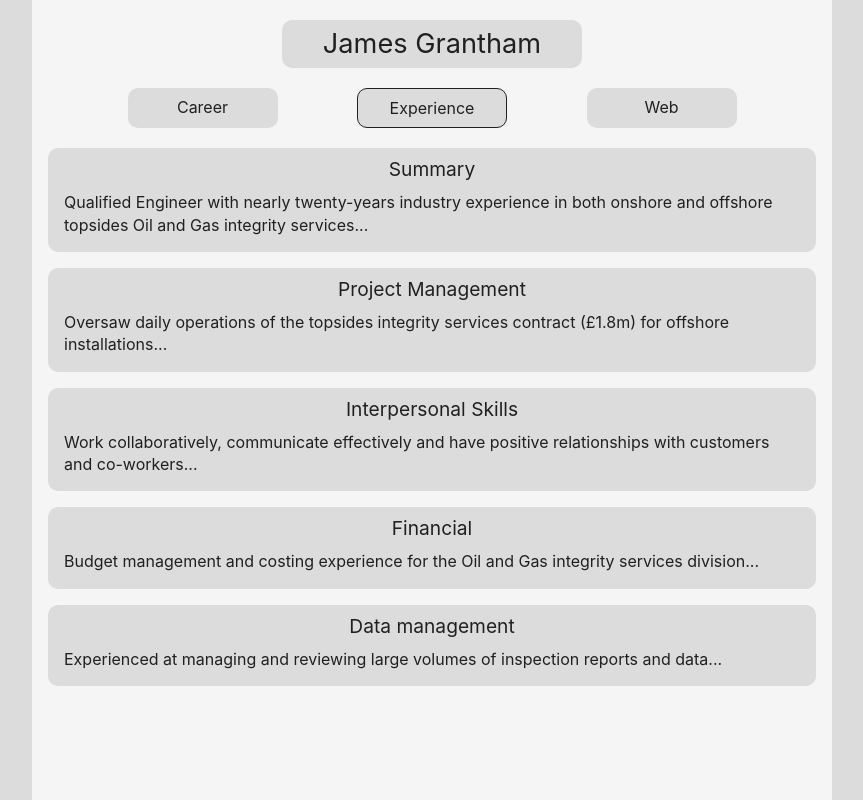
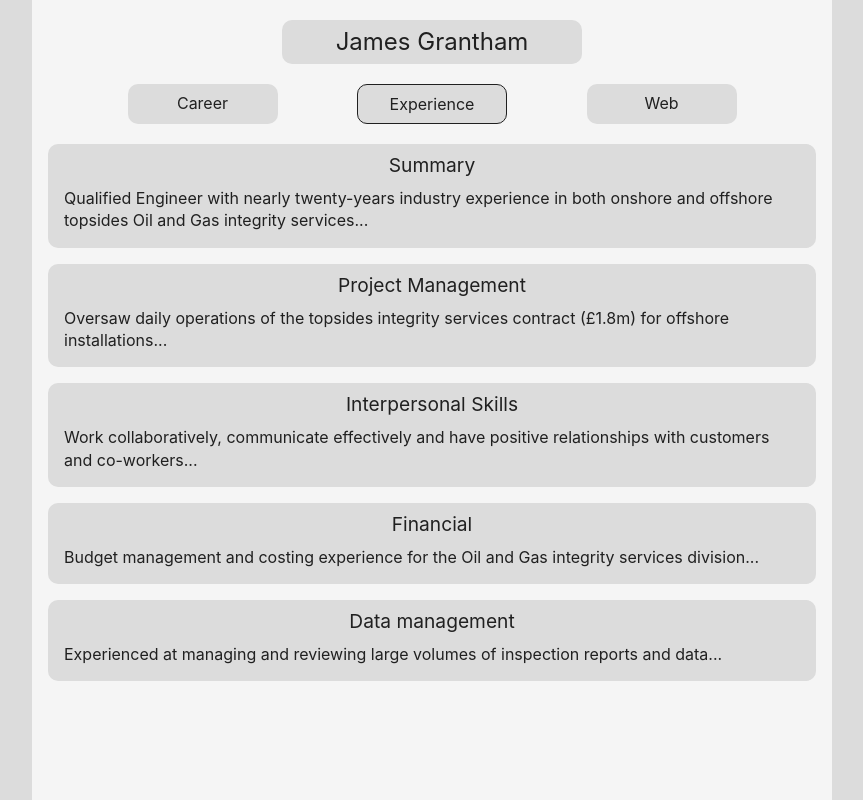
Before and after one commit to jrgrantham/james-grantham, a React (Create React App) app: page /professional in a window 1280 px wide. Shown: the whole page, without its empty margins (208-1071 px from the left). Built offline with nearby package versions, Linux system fonts and the light colour scheme.

Commit message:
Resize name on Professional

```diff
--- a/src/views/Professional.jsx
+++ b/src/views/Professional.jsx
@@ -47,7 +47,7 @@ export default function Professional() {
     <StyledProfessional>
       <StyledHeader>
         <Link to="/">
-          <h3>James Grantham</h3>
+          <h4>James Grantham</h4>
         </Link>
       </StyledHeader>
       <ButtonContainer>
@@ -100,7 +100,7 @@ const StyledProfessional = styled.div`
 const StyledHeader = styled.div`
   display: flex
   justify-content: center
-  h3 {
+  h4 {
     margin-top: 20px
     padding: 5px
     background-color: ${backgroundColor}
```
